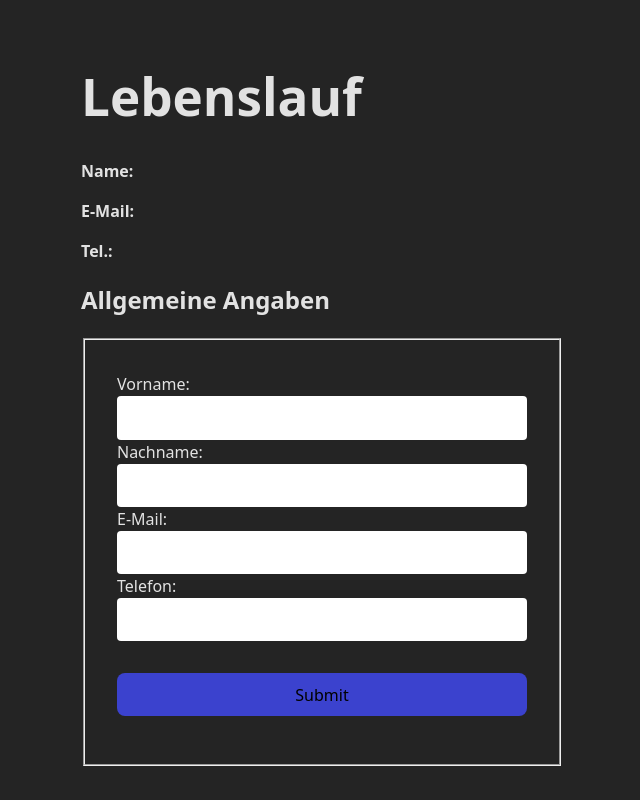
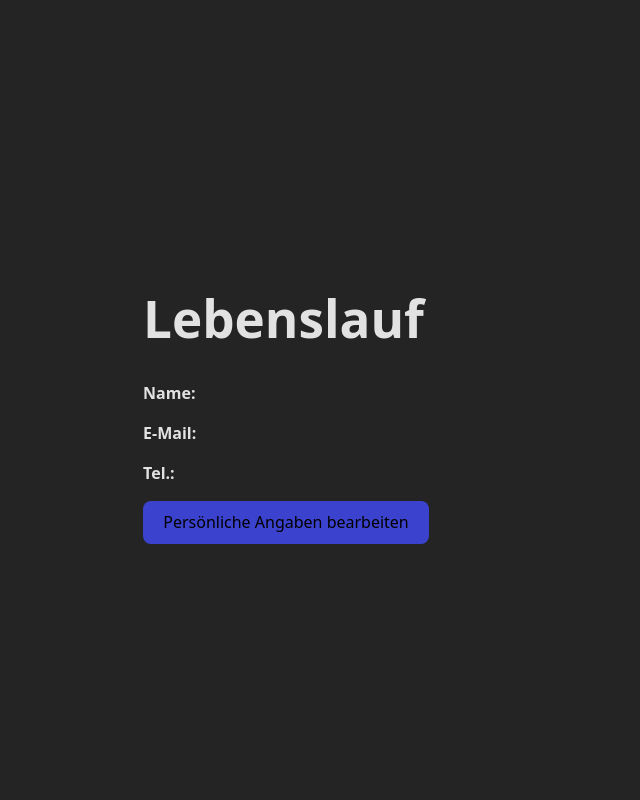
Before and after one commit to remzr/cv-builder, a React (Vite) app: page / in a window 1280 px wide. Shown: the whole page, without its empty margins (354-994 px from the left). Built offline with nearby package versions, Linux system fonts and the light colour scheme.

Commit message:
Add function closeEdit to save the edit window after data entry.

```diff
--- a/src/App.jsx
+++ b/src/App.jsx
@@ -1,5 +1,5 @@
 import React from 'react';
-import { useCallback, useState } from 'react';
+import { useState } from 'react';
 import './App.css'
 
 //Components
@@ -8,10 +8,12 @@ import Cv from './components/Cv'
 
 function App() {
 
+    //Allgemeine Section
     const [preName, setPreName] = useState("");
     const [familyName, setFamilyName] = useState("");
     const [mailAdress, setMailAdress] = useState("");
     const [phoneNumber, setPhoneNumber] = useState("");
+    const [algSectionVisible, setAlgSectionVisible] = useState("");
 
     const handleChange = (e) => {
 
@@ -33,23 +35,36 @@ function App() {
         };
       }
 
+      const closeEdit = (f) => {
+        setAlgSectionVisible(!algSectionVisible);
+      }
+
   return (
     <>
+
+      {algSectionVisible && (
+        <Section
+          handleChange={handleChange}
+          closeEdit={closeEdit}
+          preName={preName}
+          familyName={familyName}
+          mailAdress={mailAdress}
+          phoneNumber={phoneNumber}
+        />
+      )}
+      <main>
         <Cv
           preName={preName}
           familyName={familyName}
           mailAdress={mailAdress}
           phoneNumber={phoneNumber}
         />
-      <Section
-        handleChange={handleChange}
-        preName={preName}
-        familyName={familyName}
-        mailAdress={mailAdress}
-        phoneNumber={phoneNumber}
-      />
+        <button onClick={() => setAlgSectionVisible(!algSectionVisible)}>
+          Persönliche Angaben bearbeiten
+        </button>
+      </main>
     </>
-  );
-};
+  )
+}
 
 export default App
--- a/src/components/Section.jsx
+++ b/src/components/Section.jsx
@@ -1,7 +1,7 @@
 import React from 'react';
 import { useState } from "react";
 
-export default function Section({handleChange, preName, familyName, mailAdress, phoneNumber}) {
+export default function Section({handleChange, closeEdit, preName, familyName, mailAdress, phoneNumber}) {
 
     return(
         <form>
@@ -20,7 +20,7 @@ export default function Section({handleChange, preName, familyName, mailAdress,
                         <input type="tel" id="phoneNumber" placeholder={phoneNumber} onChange={handleChange} />
                     </label>
                 <p>
-                    <input class="submitButton" type="submit" placeholder="Speichern" />
+                    <button class="submitButton" type="submit" onClick={closeEdit}>Speichern</button>
                 </p>
             </fieldset>
         </form>
```
Lines whose indentation alone changed are shown as unchanged.
